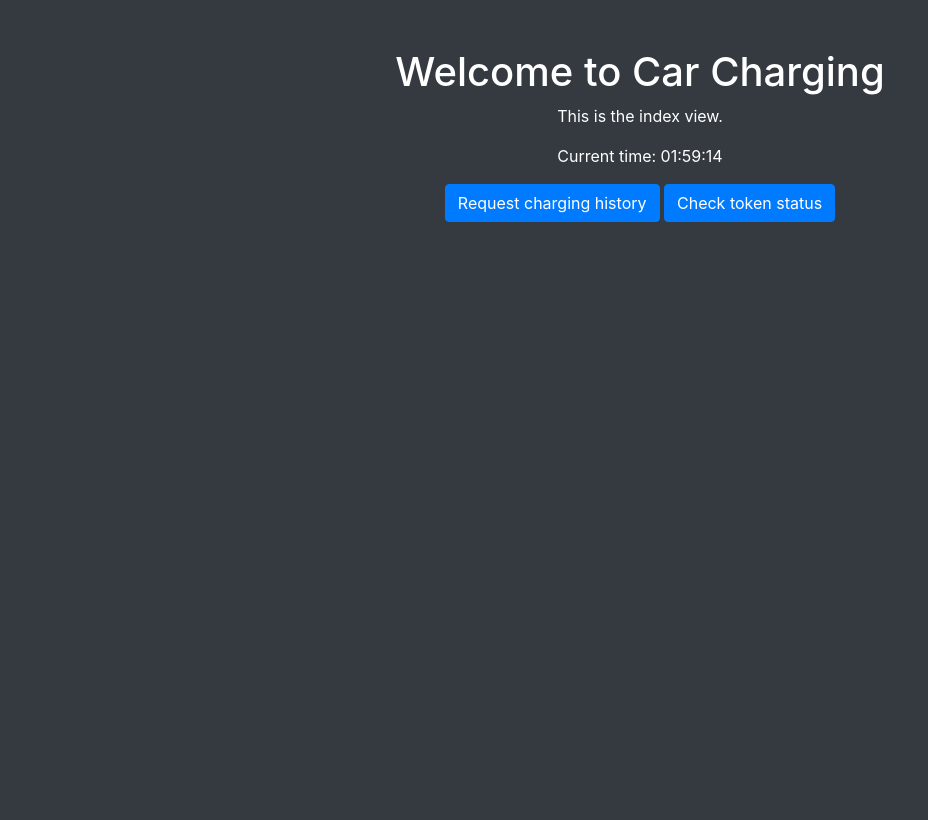
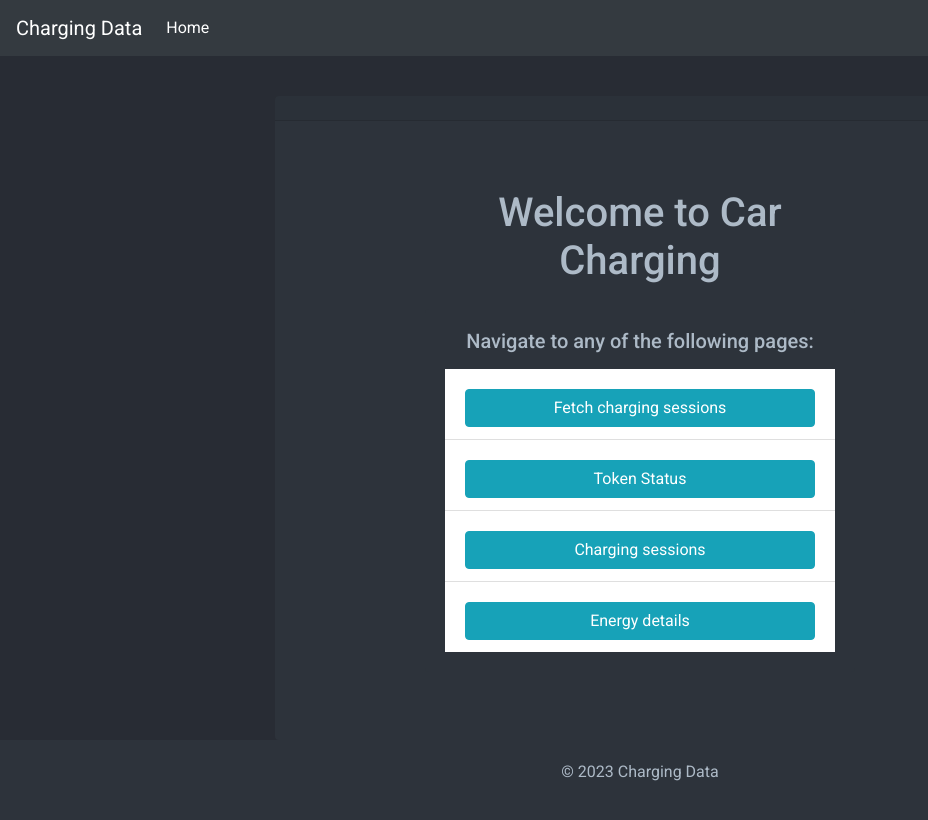
Before and after one commit to tordaro/joint_ownership_management, a Django app: page /charging/ in a window 1280 px wide. Shown: the whole page, without its empty margins (0-928 px from the left). Before the commit the page ends 222 px from the top, so only its background shows below. Run offline with Django 5.2, Linux system fonts and the light colour scheme; some libraries are stand-ins or nearby versions.

Commit message:
Style index

```diff
--- a/src/car_charging/templates/car_charging/index.html
+++ b/src/car_charging/templates/car_charging/index.html
@@ -1,27 +1,30 @@
-<!DOCTYPE html>
-<html>
-<head>
-    <title>Car Charging</title>
-    <link rel="stylesheet" href="https://stackpath.bootstrapcdn.com/bootstrap/4.3.1/css/bootstrap.min.css">
-    <style>
-        body {
-            background-color: #343a40;
-            color: #fff;
-        }
-        .container {
-            max-width: 600px;
-        }
-    </style>
-</head>
-<body>
-    <div class="container">
-        <h1 class="text-center mt-5">Welcome to Car Charging</h1>
-        <p class="text-center">This is the index view.</p>
-        <p class="text-center">Current time: {% now "H:i:s" %}</p>
-        <div class="text-center mt-3">
-            <a href="{% url 'charging:history' %}" class="btn btn-primary">Request charging history</a>
-            <a href="{% url 'charging:token_status' %}" class="btn btn-primary">Check token status</a>
+{% extends 'car_charging/base.html' %}
+
+{% block content %}
+    <div class="container py-5">
+        <div class="row justify-content-center">
+            <div class="col-lg-8">
+                <h1 class="text-center mb-4">Welcome to Car Charging</h1>
+                <div class="card">
+                    <div class="card-body">
+                        <h5 class="card-title text-center">Navigate to any of the following pages:</h5>
+                        <ul class="list-group list-group-flush mt-3">
+                            <li class="list-group-item">
+                                <a href="{% url 'charging:history' %}" class="btn btn-info w-100 mt-2">Fetch charging sessions</a>
+                            </li>
+                            <li class="list-group-item">
+                                <a href="{% url 'charging:token_status' %}" class="btn btn-info w-100 mt-2">Token Status</a>
+                            </li>
+                            <li class="list-group-item">
+                                <a href="{% url 'charging:session_list' %}" class="btn btn-info w-100 mt-2">Charging sessions</a>
+                            </li>
+                            <li class="list-group-item">
+                                <a href="{% url 'charging:energy_detail_list' %}" class="btn btn-info w-100 mt-2">Energy details</a>
+                            </li>
+                        </ul>
+                    </div>
+                </div>
+            </div>
         </div>
     </div>
-</body>
-</html>
+{% endblock %}
```
